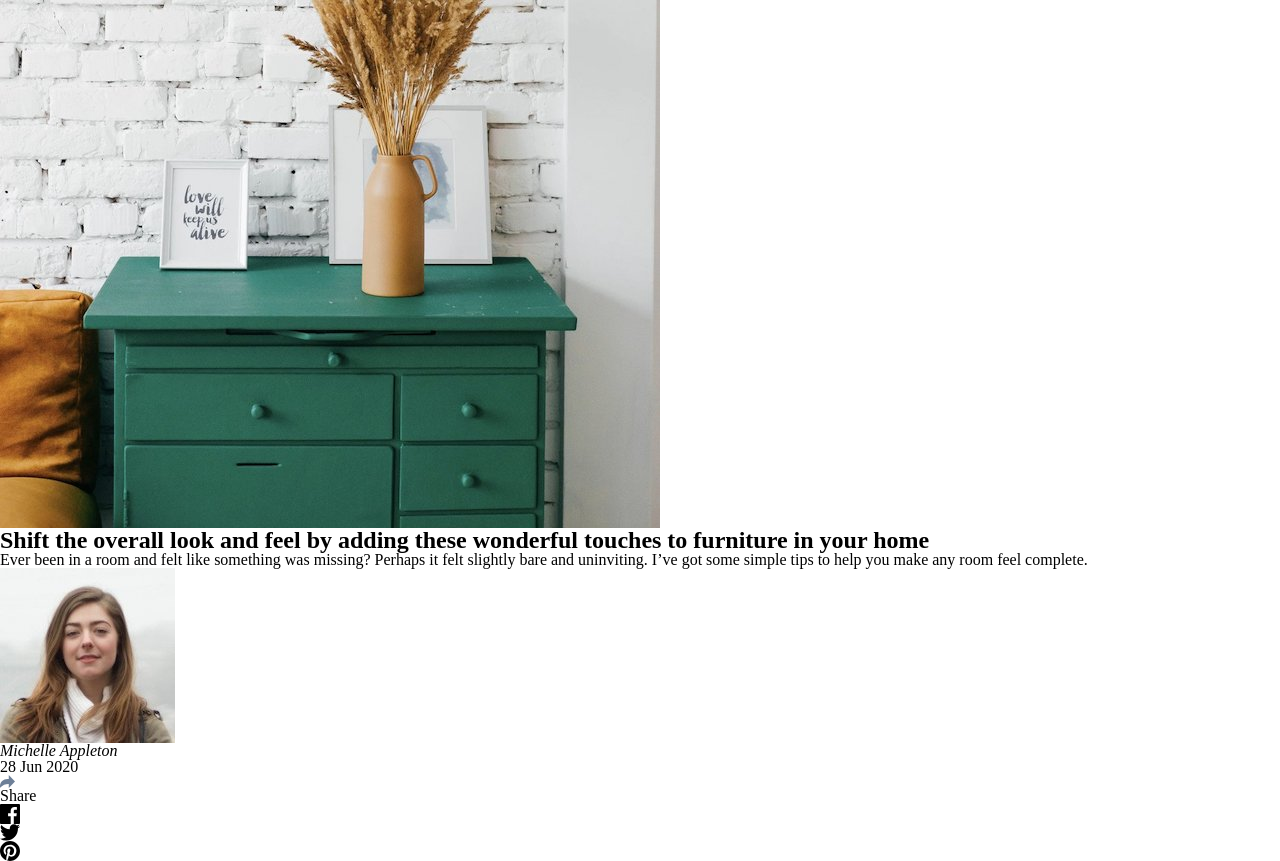
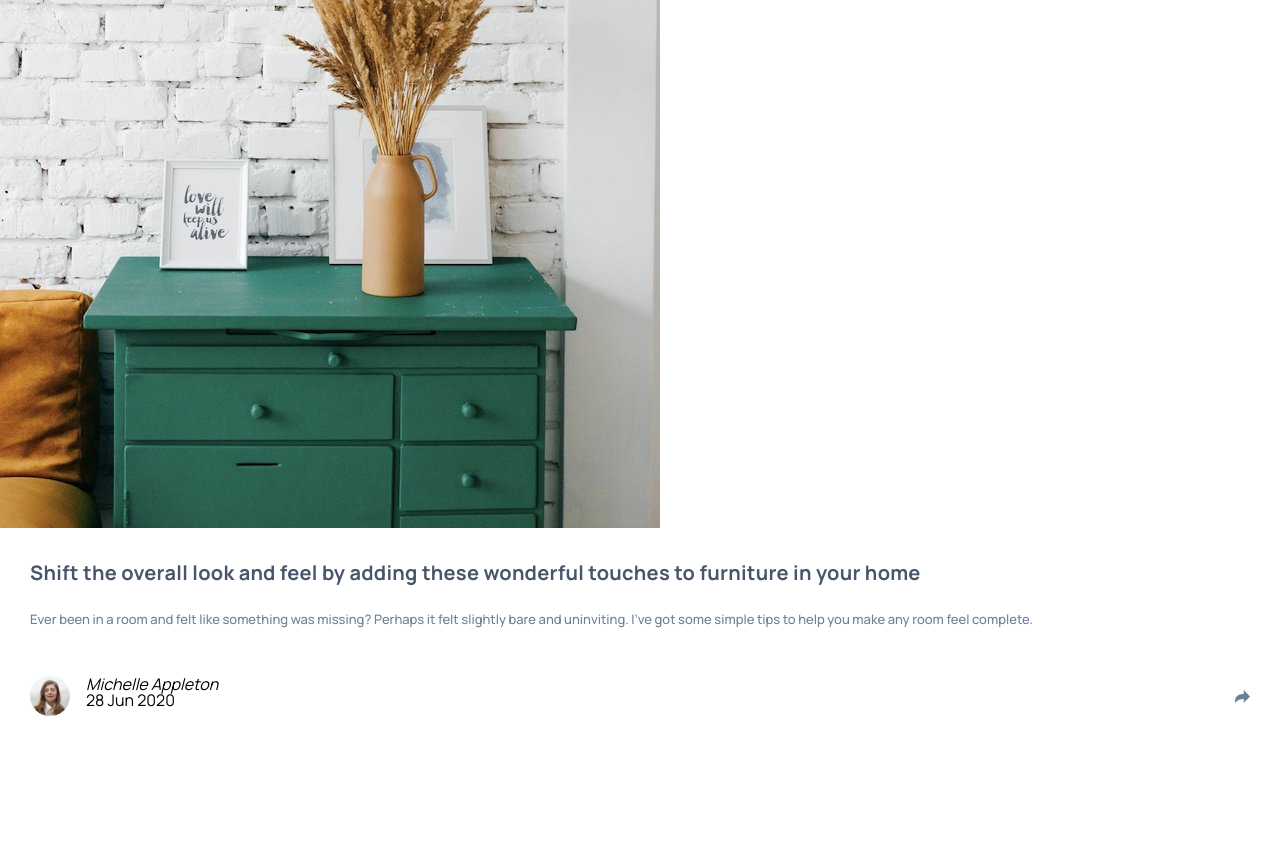
Before and after one commit to irfanoezen/article-preview-component, a plain HTML site: page index.html in a window 1280 px wide. After the commit the page ends 800 px from the top, so only its background shows below. Drawn offline with Linux system fonts and the light colour scheme.

Commit message:
Style article

```diff
--- a/style.css
+++ b/style.css
@@ -18,6 +18,7 @@
 }
 
 body {
+  font-family: "Manrope", Arial, Helvetica, sans-serif;
   /* 4. Add accessible line-height */
   line-height: 1;
   /* 5. Improve text rendering */
@@ -32,6 +33,7 @@ canvas,
 svg {
   display: block;
   max-width: 100%;
+  height: auto;
 }
 
 /* 7. Inherit fonts for form controls */
@@ -84,9 +86,82 @@ li {
 
 :root {
   /* Colors */
-  --grey-900: #48556A;
-  --grey-500: #6E8098;
-  --grey-400: #9DAEC2;
-  --grey-200: #ECF2F8;
+  --grey-900: #48556a;
+  --grey-500: #6e8098;
+  --grey-400: #9daec2;
+  --grey-200: #ecf2f8;
   --white: #fff;
 }
+
+/* manrope-regular - latin */
+@font-face {
+  font-display: swap; /* Check https://developer.mozilla.org/en-US/docs/Web/CSS/@font-face/font-display for other options. */
+  font-family: "Manrope";
+  font-style: normal;
+  font-weight: 400;
+  src: url("assets/fonts/manrope-v20-latin-regular.woff2") format("woff2"); /* Chrome 36+, Opera 23+, Firefox 39+, Safari 12+, iOS 10+ */
+}
+/* manrope-500 - latin */
+@font-face {
+  font-display: swap; /* Check https://developer.mozilla.org/en-US/docs/Web/CSS/@font-face/font-display for other options. */
+  font-family: "Manrope";
+  font-style: normal;
+  font-weight: 500;
+  src: url("assets/fonts/manrope-v20-latin-500.woff2") format("woff2"); /* Chrome 36+, Opera 23+, Firefox 39+, Safari 12+, iOS 10+ */
+}
+/* manrope-700 - latin */
+@font-face {
+  font-display: swap; /* Check https://developer.mozilla.org/en-US/docs/Web/CSS/@font-face/font-display for other options. */
+  font-family: "Manrope";
+  font-style: normal;
+  font-weight: 700;
+  src: url("assets/fonts/manrope-v20-latin-700.woff2") format("woff2"); /* Chrome 36+, Opera 23+, Firefox 39+, Safari 12+, iOS 10+ */
+}
+
+.article {
+  display: flex;
+  flex-direction: column;
+  gap: 32px;
+}
+
+.article__content {
+  padding: 0 30px 18px;
+}
+
+.article__title {
+  color: var(--grey-900);
+  font-size: 20px;
+  font-weight: 700;
+  line-height: 1.3;
+  letter-spacing: 0.25px;
+  margin-block-end: 24px;
+}
+
+.article__text {
+  color: var(--grey-500);
+  font-size: 13px;
+  font-weight: 500;
+  line-height: 1.4;
+  letter-spacing: 0.12%;
+  margin-block-end: 48px;
+}
+
+.article__foot {
+  display: flex;
+  justify-content: space-between;
+  align-items: center;
+}
+
+.article__popup-content {
+  display: none;
+}
+
+.article__author-container {
+  display: flex;
+  gap: 16px;
+}
+
+.article__author-container img {
+  border-radius: 50%;
+  width: 40px;
+}
```
Also changed, not shown: assets/fonts/manrope-v20-latin-500.woff2 (added), assets/fonts/manrope-v20-latin-700.woff2 (added), assets/fonts/manrope-v20-latin-regular.woff2 (added).
